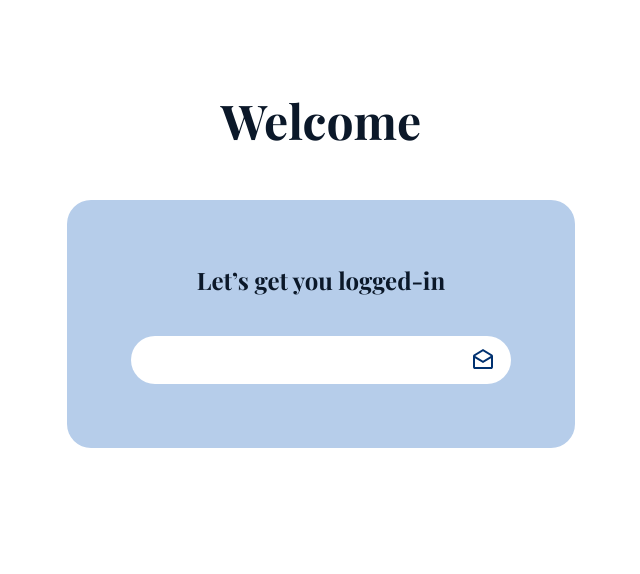
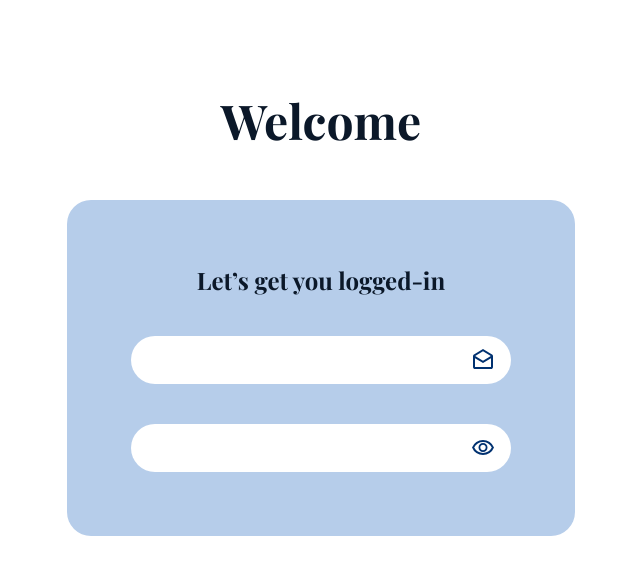
Before and after one commit to RyotaMitaraiWeb/courses-app, an Angular app in the folder frontend/: page /login in a window 1280 px wide. Shown: the top 574 px of the page, without its empty margins (319-959 px from the left). Built offline with nearby package versions, Linux system fonts and the light colour scheme; a web font is replaced by a local one.

Commit message:
add password field

```diff
--- a/frontend/src/app/core/auth/login-page/login-page.component.html
+++ b/frontend/src/app/core/auth/login-page/login-page.component.html
@@ -1,10 +1,23 @@
+@let passwordVisibility = passwordIsVisible();
+
 <main class="flex flex-col gap-y-14 px-31 py-24">
   <app-page-title>Welcome</app-page-title>
   <form class="mx-auto rounded-3xl bg-app-blue-200 flex flex-col gap-y-10 p-16">
     <h2 class="font-playfair-display font-bold text-2xl text-center text-app-blue-600">Let’s get you logged-in</h2>
     <app-form-field variant="fill" class="w-95">
       <input appInput />
-      <app-drafts-icon ngProjectAs="form-field-suffix" className="w-6 h-6 fill-current" class="h-max" />
+      <app-drafts-icon ngProjectAs="form-field-suffix" className="w-6 h-6 fill-current" />
+    </app-form-field>
+    <app-form-field variant="fill" class="w-95">
+      <input [type]="passwordVisibility ? 'text' : 'password'" appInput />
+      <button (click)="togglePasswordVisibility($event)"
+        class="cursor-pointer h-max" ngProjectAs="form-field-suffix">
+        @if (!passwordVisibility) {
+          <app-visibility-icon className="w-6 h-6 fill-current" />
+        } @else {
+          <app-visibility-off-icon className="w-6 h-6 fill-current" />
+        }
+      </button>
     </app-form-field>
   </form>
 </main>
--- a/frontend/src/app/core/auth/login-page/login-page.component.ts
+++ b/frontend/src/app/core/auth/login-page/login-page.component.ts
@@ -1,16 +1,23 @@
-import { ChangeDetectionStrategy, Component } from '@angular/core';
+import { ChangeDetectionStrategy, Component, signal } from '@angular/core';
 import { PageTitleComponent } from '../../../shared/typography/page-title/page-title.component';
 import { FormFieldComponent } from '../../../shared/forms/app-form-field/form-field.component';
 import { Input } from '../../../shared/forms/input';
 import { DraftsIconComponent } from '../../../shared/icons/drafts-icon/drafts-icon.component';
+import { VisibilityIconComponent } from '../../../shared/icons/visibility-icon/visibility-icon.component';
+import { VisibilityOffIconComponent } from '../../../shared/icons/visibility-off-icon/visibility-off-icon.component';
 
 @Component({
   selector: 'app-login-page',
-  imports: [PageTitleComponent, FormFieldComponent, Input, DraftsIconComponent],
+  imports: [PageTitleComponent, FormFieldComponent, Input, DraftsIconComponent, VisibilityIconComponent, VisibilityOffIconComponent],
   templateUrl: './login-page.component.html',
   styleUrl: './login-page.component.scss',
   changeDetection: ChangeDetectionStrategy.OnPush,
 })
 export class LoginPageComponent {
+  passwordIsVisible = signal(false);
 
+  togglePasswordVisibility(event: Event) {
+    event.preventDefault();
+    this.passwordIsVisible.update(v => !v);
+  }
 }
```
